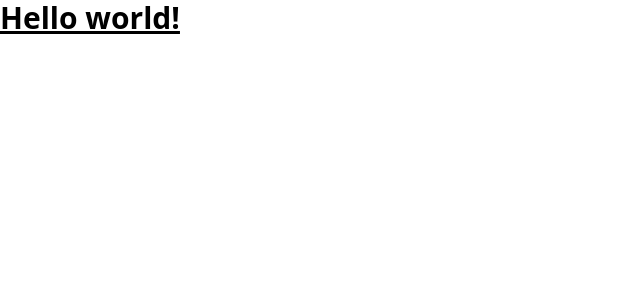
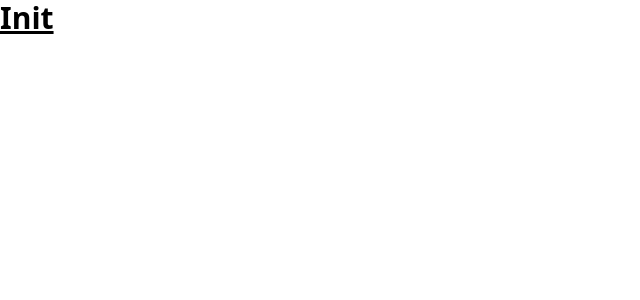
Before and after one commit to TheMineWay/portfolio, a React (Vite) app: page / in a window 1280 px wide. Shown: the top 300 px of the page, without its empty margins (0-640 px from the left). Built offline with nearby package versions, Linux system fonts and the light colour scheme.

Commit message:
Change message

```diff
--- a/src/main.tsx
+++ b/src/main.tsx
@@ -6,7 +6,7 @@ import "./index.pcss";
 ReactDOM.createRoot(document.getElementById("root")!).render(
   <React.StrictMode>
     <Providers>
-      <h1 className="text-3xl font-bold underline">Hello world!</h1>
+      <h1 className="text-3xl font-bold underline">Init</h1>
     </Providers>
   </React.StrictMode>
 );
```
